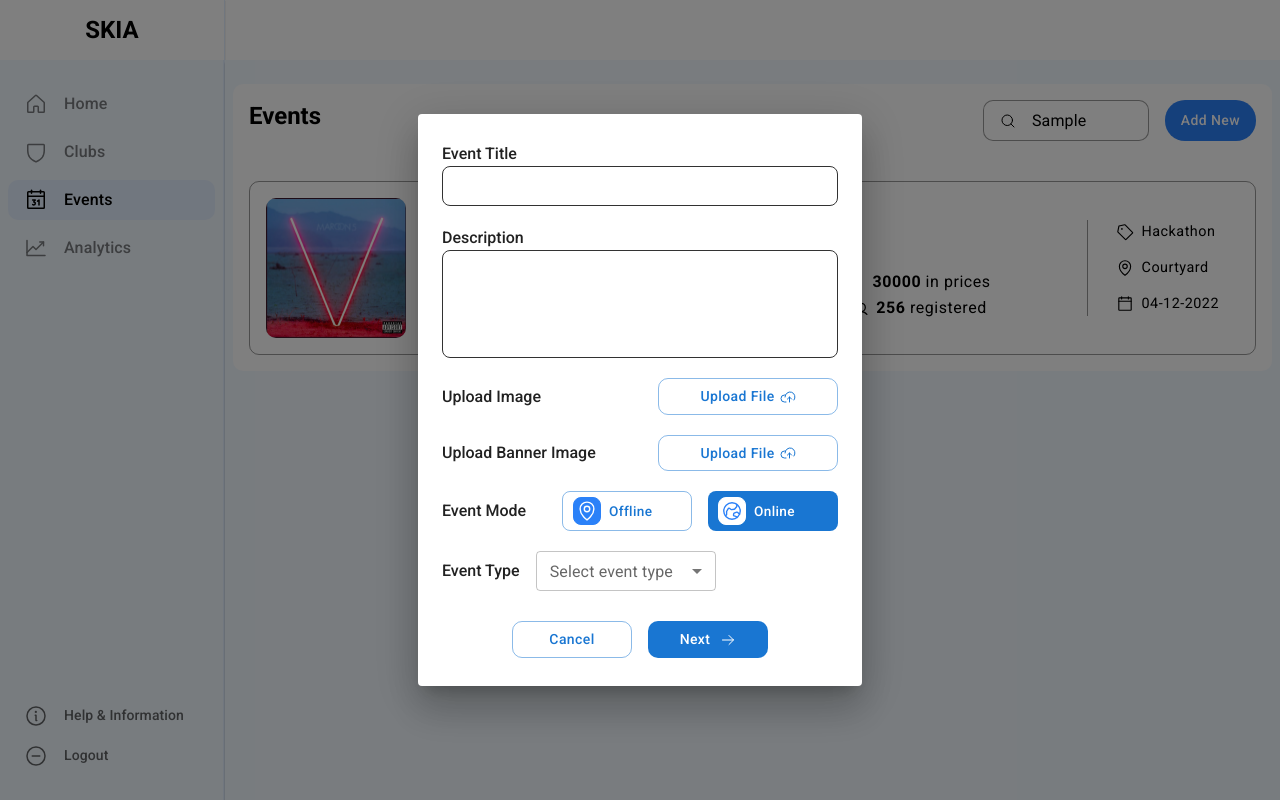
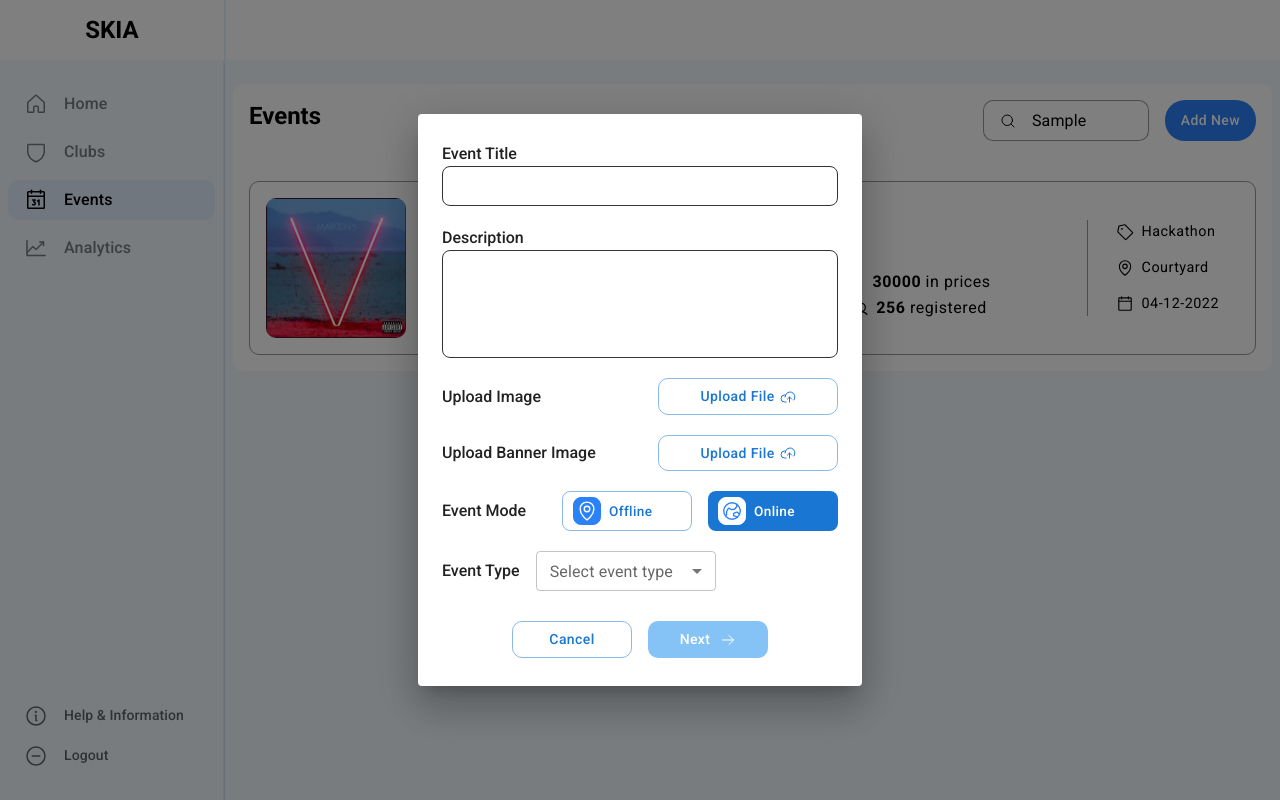
Before and after one commit to Akash4510/skia-verse, a React (Create React App) app: page / in a window 1280 px wide. Both pictures are taken after typing "Sample" into the empty fields and a click on the button "Add New". Built offline with nearby package versions, Linux system fonts and the light colour scheme.

Commit message:
Added form validation

```diff
--- a/src/components/EventForm.jsx
+++ b/src/components/EventForm.jsx
@@ -64,6 +64,39 @@ const MasterForm = ({ handleClose }) => {
   const [judgingMode, setJudgingMode] = useState('likes');
   const [location, setLocation] = useState('');
   const [isPrivate, setIsPrivate] = useState(true);
+
+  const isValidForm1 = () => {
+    if (
+      eventTitle === '' ||
+      eventDesc === '' ||
+      eventImage === null ||
+      eventImage === '' ||
+      eventBannerImage === null ||
+      eventBannerImage === '' ||
+      eventMode === '' ||
+      eventType === ''
+    ) {
+      return false;
+    }
+    return true;
+  };
+
+  const isValidForm2 = () => {
+    if (
+      participationType === '' ||
+      minMembers === '' ||
+      maxMembers === '' ||
+      startDate === '' ||
+      endDate === '' ||
+      startTime === '' ||
+      endTime === '' ||
+      judgingMode === '' ||
+      location === ''
+    ) {
+      return false;
+    }
+    return true;
+  };
 
   const onSubmit = (e) => {
     e.preventDefault();
@@ -309,8 +342,18 @@ const MasterForm = ({ handleClose }) => {
                 width: '120px',
                 borderRadius: '10px',
                 textTransform: 'none',
+                backgroundColor: isValidForm1() ? '#2B81F8' : '#85C2F6',
+                '&:hover': {
+                  backgroundColor: isValidForm1() ? '#2B81F8' : '#85C2F6',
+                },
+                '&:disabled': {
+                  backgroundColor: '#85C2F6',
+                },
               }}
-              onClick={() => setCurrentPopUp(3)}
+              onClick={() => {
+                if (!isValidForm1()) return;
+                setCurrentPopUp(3);
+              }}
             >
               <Typography
                 variant="caption2"
@@ -611,7 +654,16 @@ const MasterForm = ({ handleClose }) => {
                 width: '120px',
                 borderRadius: '10px',
                 textTransform: 'none',
+                backgroundColor: isValidForm2() ? '#2B81F8' : '#85C2F6',
+                '&:hover': {
+                  backgroundColor: isValidForm2() ? '#2B81F8' : '#85C2F6',
+                },
+                '&:disabled': {
+                  backgroundColor: '#85C2F6',
+                  color: '#fff',
+                },
               }}
+              disabled={!isValidForm2()}
               type="submit"
             >
               <Typography variant="caption2" fontWeight={500}>
```
